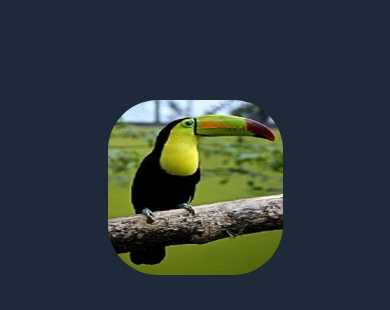
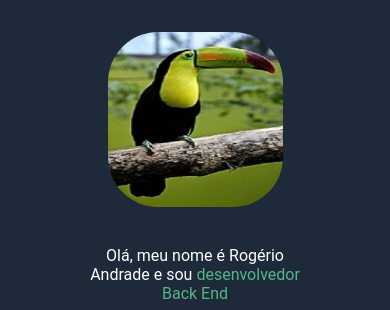
Before and after one commit to rogpessoa/rogpessoa.github.io, a plain HTML site: page index.html in a window 390 px wide. Shown: the top 310 px of the page. Drawn offline with nearby package versions, Linux system fonts and the light colour scheme.

Commit message:
Correcao site para desktop, falta corrigir mobile

```diff
--- a/css/style.css
+++ b/css/style.css
@@ -29,11 +29,11 @@
 }
 
 #bio-container {
-    flex: 1 1 100%;
+    flex: 1 1 20%;
     min-height: 100vh;
     background-color: var(--bio-bg-color);
     text-align: center;
-    padding: 100px 2px;
+    padding: 32px 12px;
     border-right: 0px solid var(--bio-border-color);
 }
 
@@ -230,7 +230,7 @@
         flex: 1 1 100%;
         max-width: 100%;
         margin-bottom: 40px;
-        text-align: left;
+        text-align: center;
     }
 
     .skills-box i {
```
